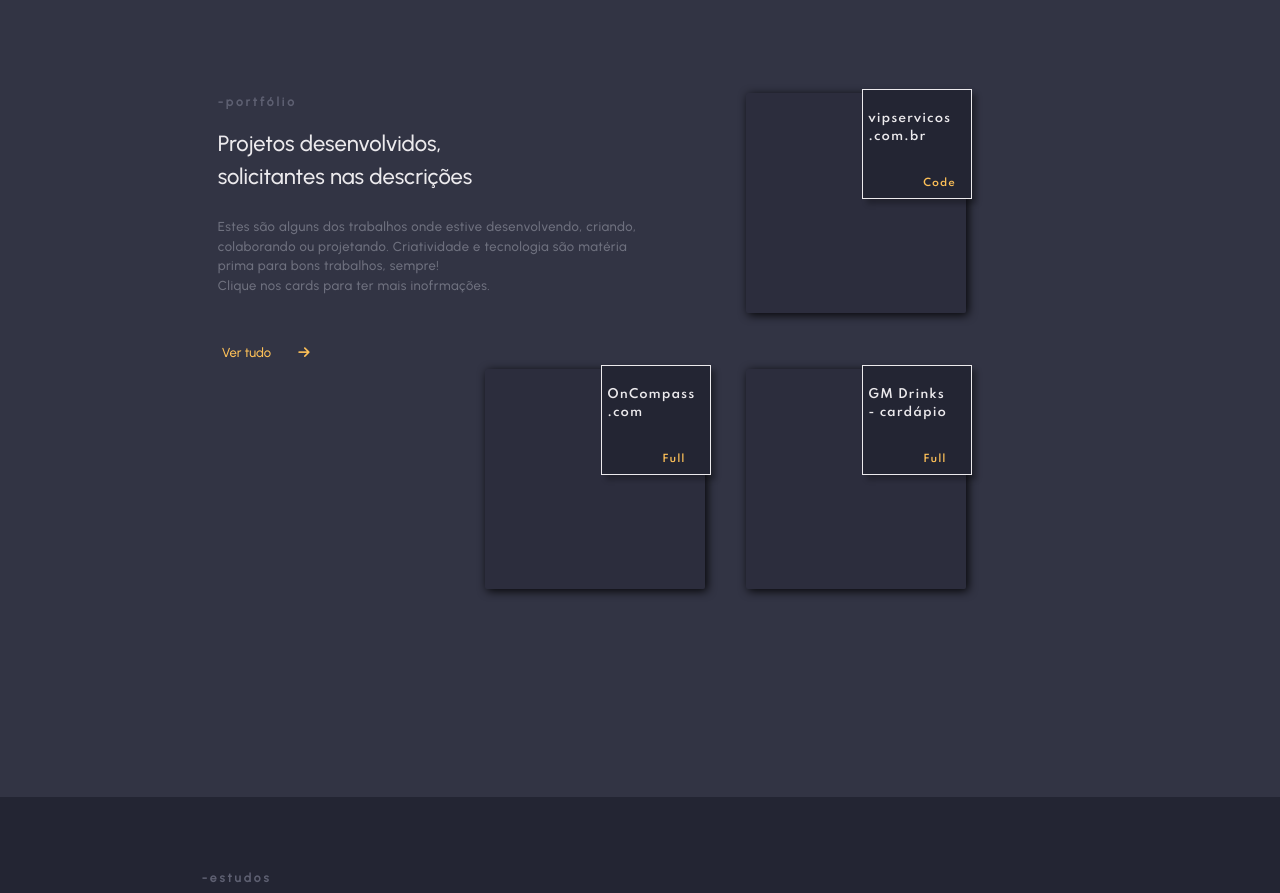
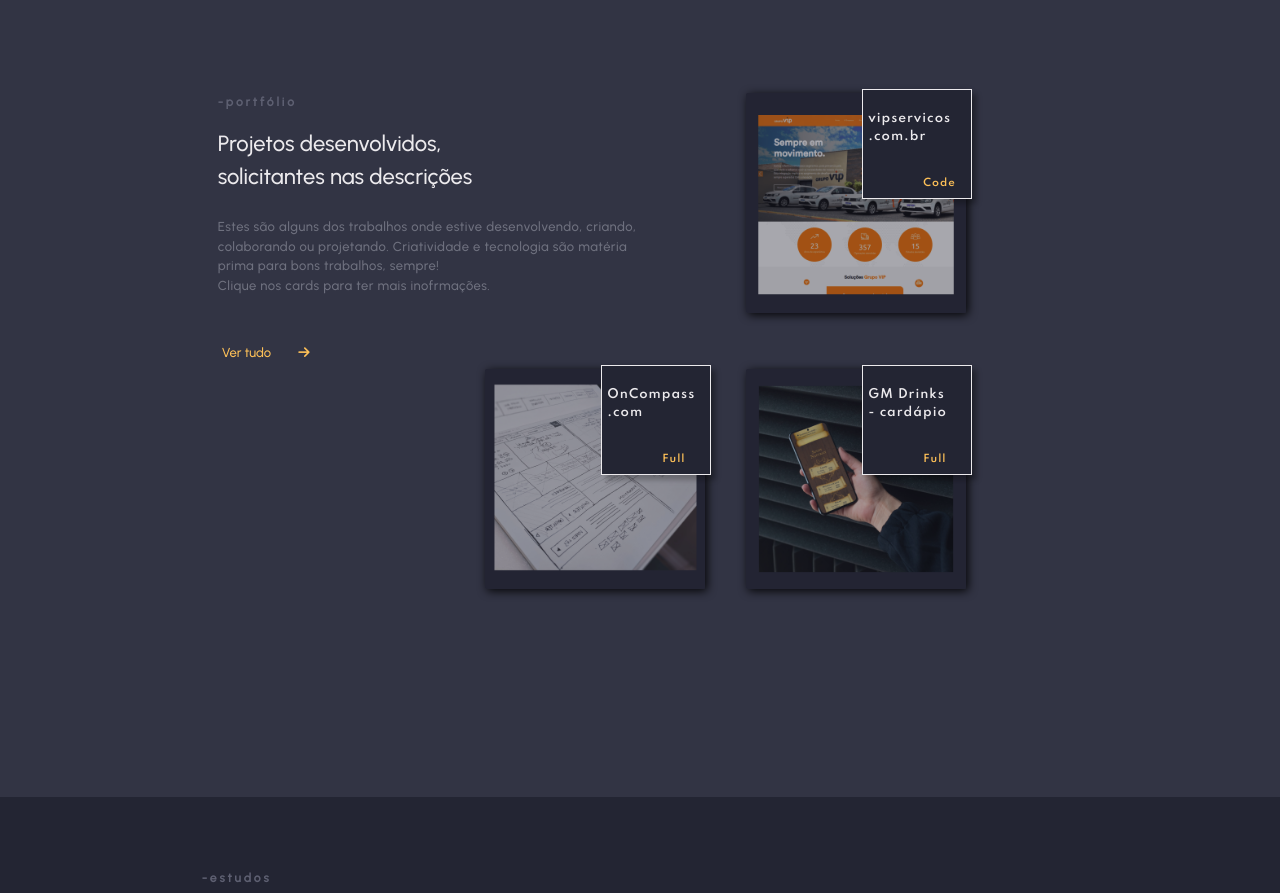
Before and after one commit to CaioMath/beta, a plain HTML site: page index.html in a window 1280 px wide. Shown: the part 1203-2096 px from the top of the page. Drawn offline with nearby package versions, Linux system fonts and the light colour scheme.

Commit message:
Update styles.css

```diff
--- a/assets/css/styles.css
+++ b/assets/css/styles.css
@@ -482,17 +482,17 @@ body a:hover{
 
 
 .job1{
-  background-image: url('./imgs/case1.png'); background-size: cover; background-position: center; width: 220px; height: 220px; border: none; color: rgba(0, 0, 0, 0.5); box-shadow: 2px 2px 10px rgb(0 0 0 / 90%); border-radius: 2px; cursor: pointer; image-rendering: -webkit-optimize-contrast;
+  background-image: url('../imgs/case1.png'); background-size: cover; background-position: center; width: 220px; height: 220px; border: none; color: rgba(0, 0, 0, 0.5); box-shadow: 2px 2px 10px rgb(0 0 0 / 90%); border-radius: 2px; cursor: pointer; image-rendering: -webkit-optimize-contrast;
 }
 .job1:hover, .job2:hover, .job3:hover{
   box-shadow: 2px 2px 10px rgb(236 234 237 / 40%);
   transform: scale(1.02, 1.02);
 }
 .job2{
-  background-image: url('./imgs/case6.png'); background-size: cover; background-position: center; width: 220px; height: 220px; border: none; color: rgba(0, 0, 0, 0.5); box-shadow: 2px 2px 10px rgb(0 0 0 / 90%); border-radius: 2px; cursor: pointer; image-rendering: -webkit-optimize-contrast;
+  background-image: url('../imgs/case6.png'); background-size: cover; background-position: center; width: 220px; height: 220px; border: none; color: rgba(0, 0, 0, 0.5); box-shadow: 2px 2px 10px rgb(0 0 0 / 90%); border-radius: 2px; cursor: pointer; image-rendering: -webkit-optimize-contrast;
 }
 .job3{
-  background-image: url('./imgs/case3.png'); background-size: cover; background-position: center; width: 220px; height: 220px; border: none; color: rgba(0, 0, 0, 0.5); box-shadow: 2px 2px 10px rgb(0 0 0 / 90%); border-radius: 2px; cursor: pointer; image-rendering: -webkit-optimize-contrast;
+  background-image: url('../imgs/case3.png'); background-size: cover; background-position: center; width: 220px; height: 220px; border: none; color: rgba(0, 0, 0, 0.5); box-shadow: 2px 2px 10px rgb(0 0 0 / 90%); border-radius: 2px; cursor: pointer; image-rendering: -webkit-optimize-contrast;
 }
 
 .coverj{
```
